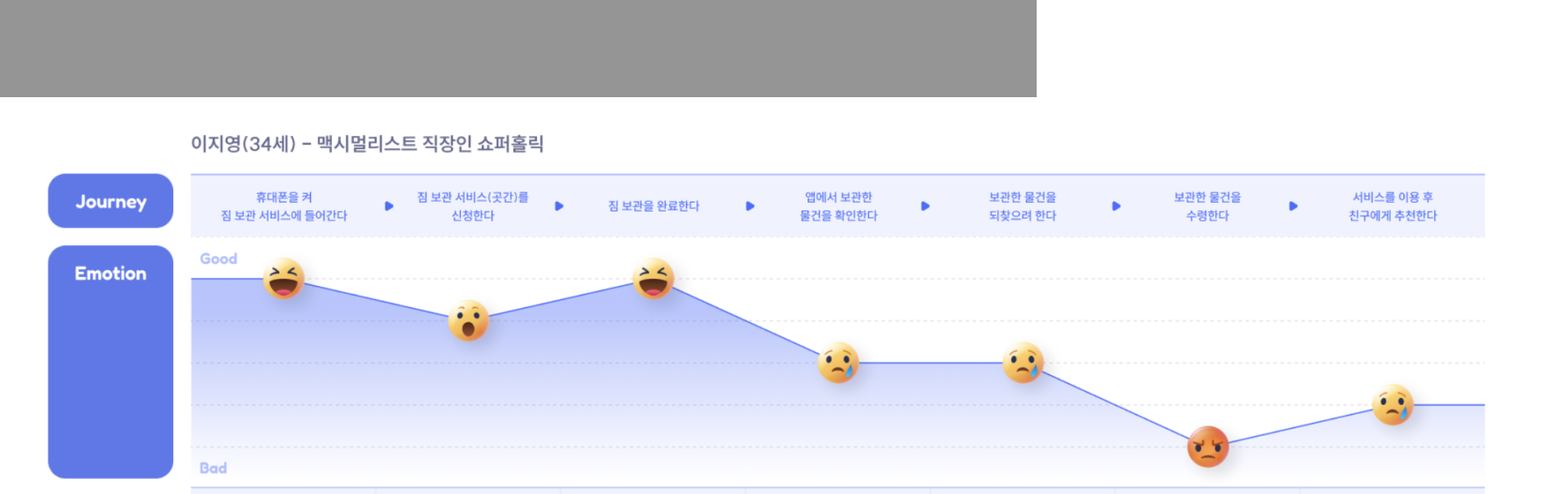
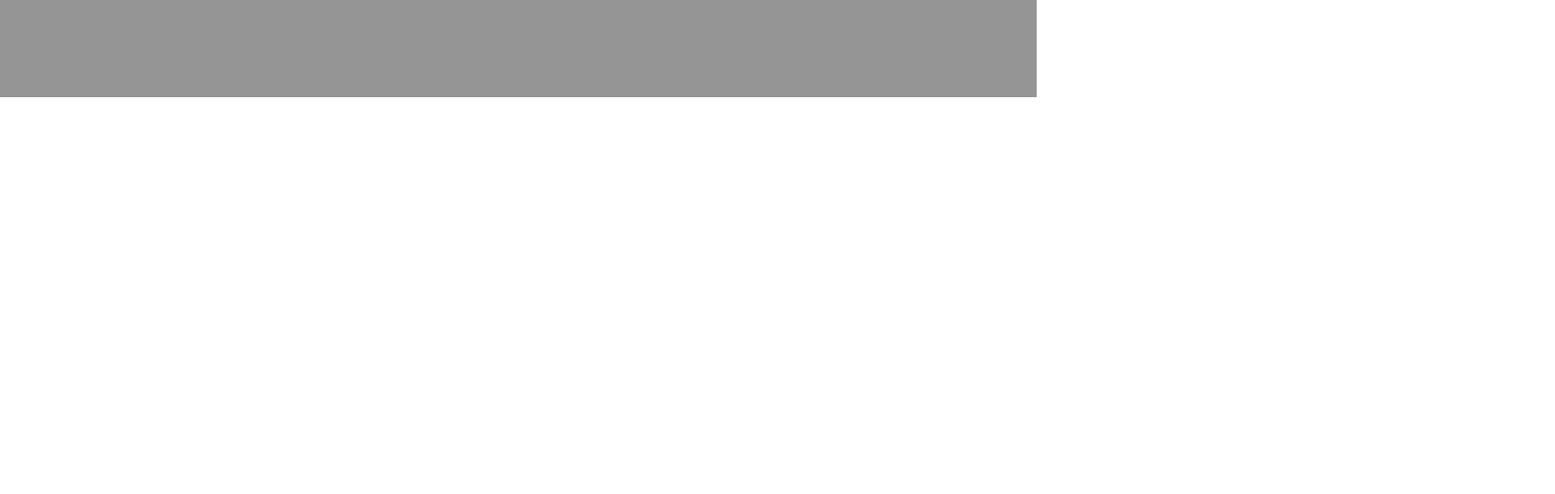
Before and after one commit to dongho9/YamFresh, a plain HTML site: page index.html in a window 1280 px wide. Shown: the part 540-1150 px from the top of the page at 81% size, 1920 px wide, since content can reach past the window. After the commit the page ends 800 px from the top, so only its background shows below. Drawn offline with Linux system fonts and the light colour scheme; a web font is replaced by a local one.

Commit message:
250108-02

```diff
--- a/index.html
+++ b/index.html
@@ -60,7 +60,6 @@
       </div>
     </main>
     <footer>
-      <img src="./img/journeymap.png" alt="" />
     </footer>
   </body>
 </html>
```
Also changed, not shown: Login.html (added), Product.html (added), Promotion.html (added), SignUp.html (added), img/journeymap.png (deleted).
